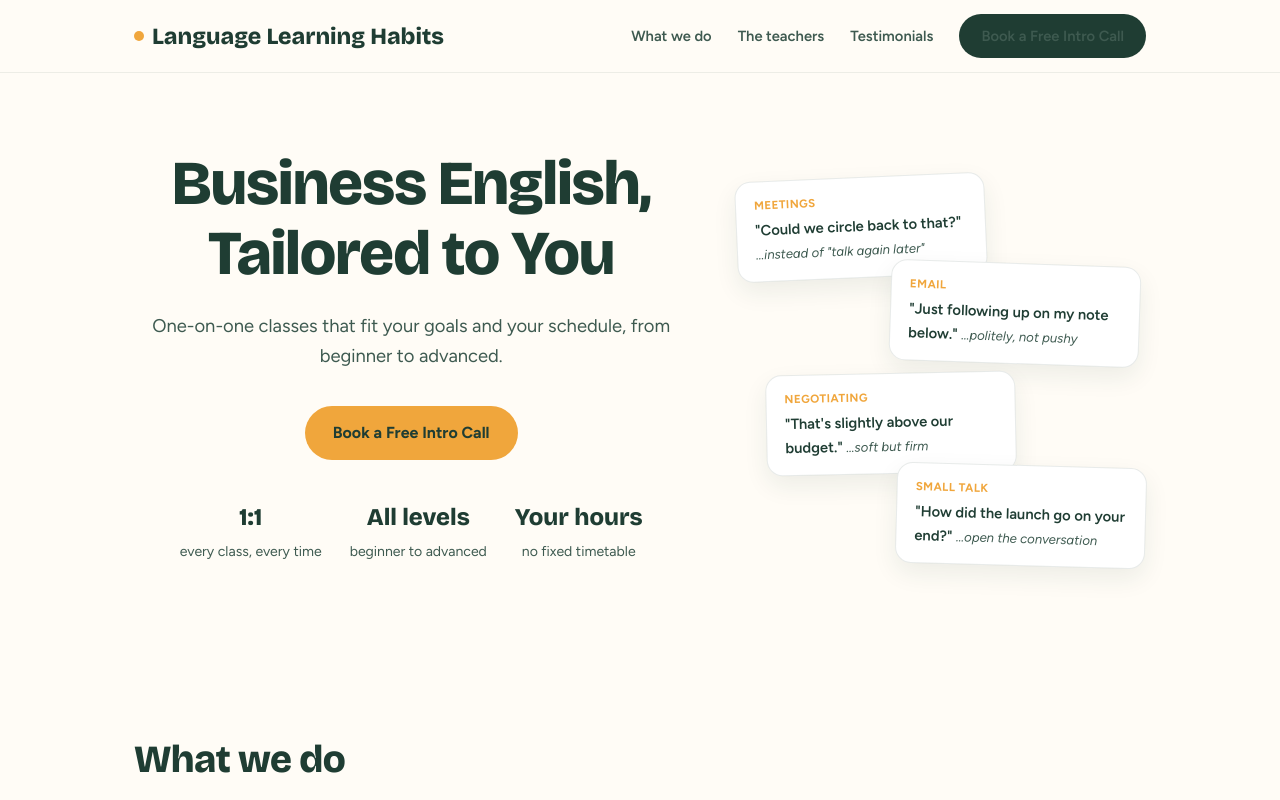
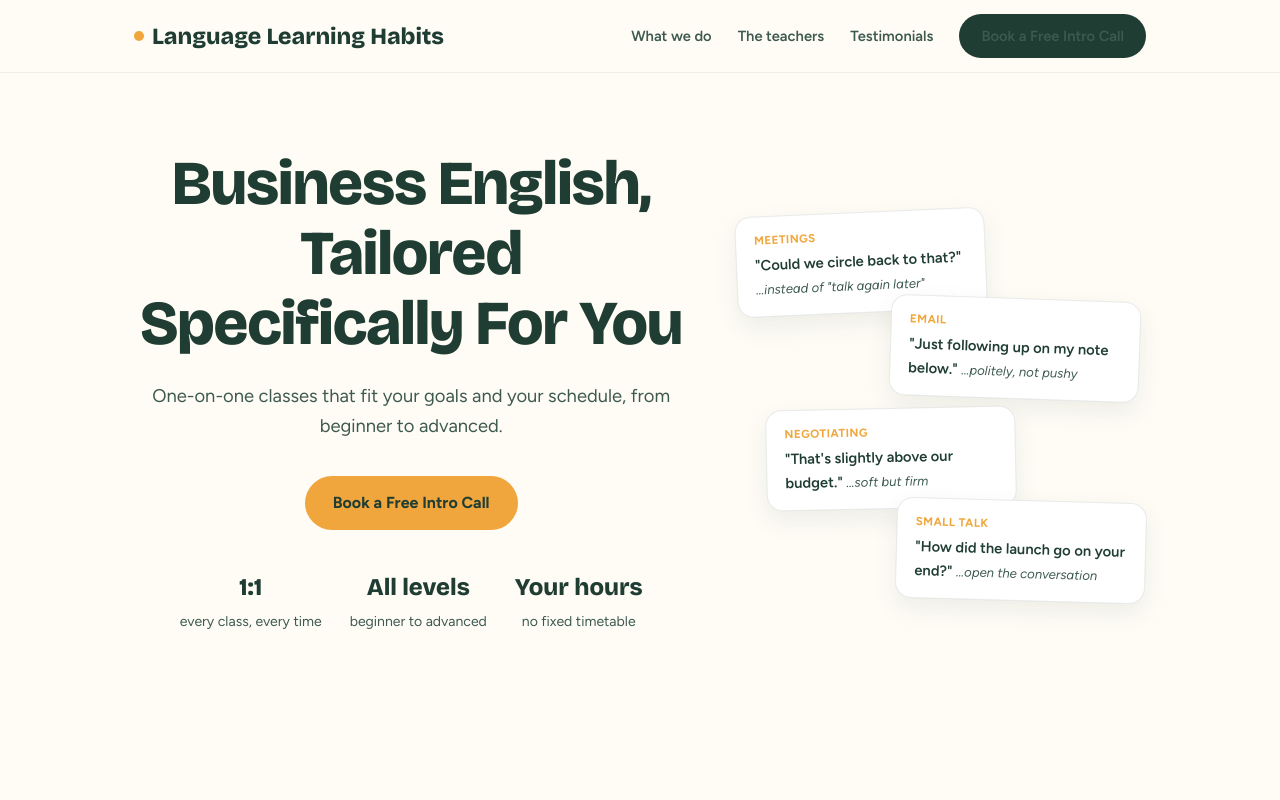
Before and after one commit to Bri-Zon/Teaching-Landing-Page-, a plain HTML site: page index.html in a window 1280 px wide. Shown: the top 800 px of the page. Drawn offline with nearby package versions, Linux system fonts and the light colour scheme.

Commit message:
Rename h1 headline to Tailored Specifically For You
Co-authored-by: Bri-Zon <Bri-Zon@users.noreply.github.com>

```diff
--- a/index.html
+++ b/index.html
@@ -284,7 +284,7 @@
   <div class="wrap hero-grid">
     <div class="hero-copy">
       <h1>Business English,<br>
-        Tailored to You</h1>
+        Tailored Specifically For You</h1>
       <p class="sub">One-on-one classes that fit your goals and your schedule, from beginner to advanced.</p>
       <a class="btn btn-honey" href="#book">Book a Free Intro Call</a>
       <div class="hero-facts">
```
